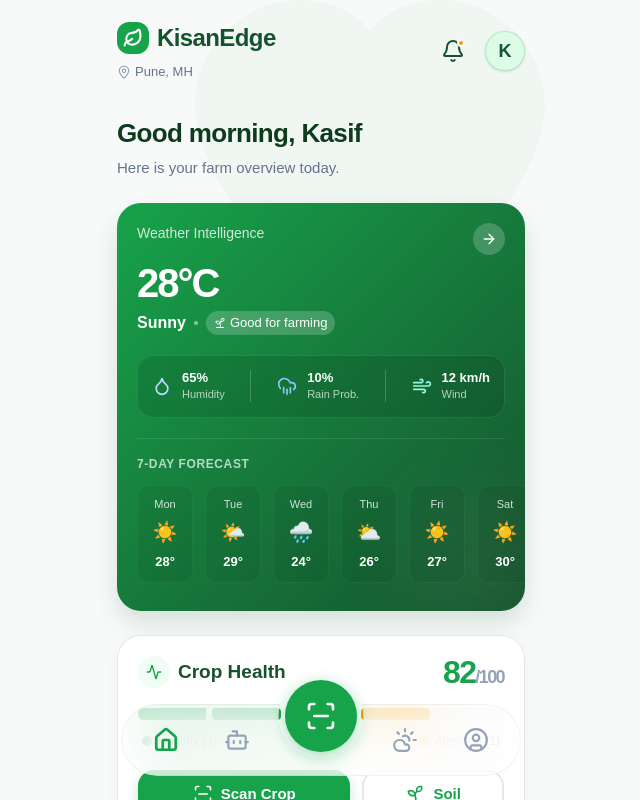
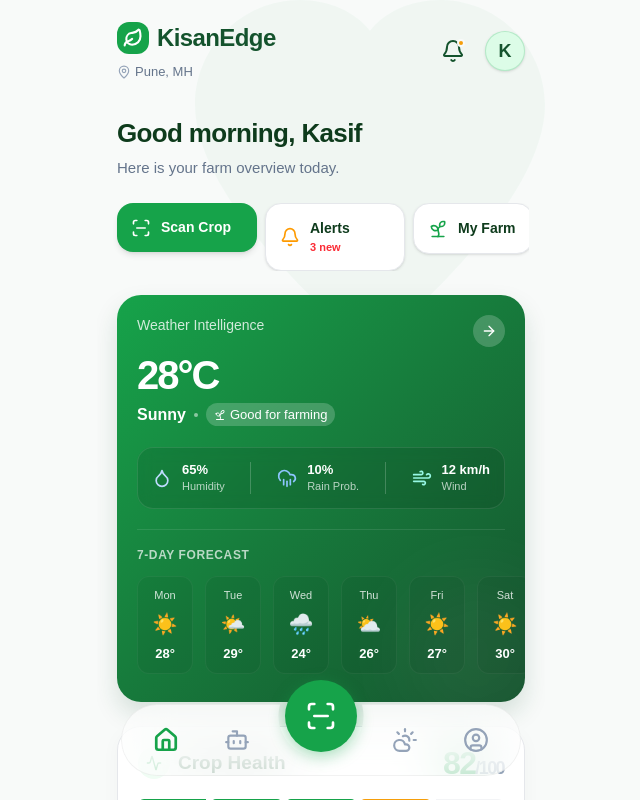
Before and after one commit to MdKasif0/KisanEdge, a Next.js app: page /home in a window 1280 px wide. Shown: the top 800 px of the page, without its empty margins (319-959 px from the left). Built offline with nearby package versions, Linux system fonts and the light colour scheme.

Commit message:
feat: integrate demo state for contextual AI responses and add quick action navigation to dashboard

```diff
--- a/src/app/(app)/assistant/page.tsx
+++ b/src/app/(app)/assistant/page.tsx
@@ -1,10 +1,10 @@
 "use client";
 
-import { Send, Bot, User, Mic, MapPin, CloudSun, Activity, Sprout, AlertTriangle } from "lucide-react";
-import { Button } from "@/components/ui/button";
+import { Send, Bot, User, Mic, MapPin, CloudSun, Activity, Sprout, AlertTriangle, ShieldAlert } from "lucide-react";
 import { useState, useRef, useEffect } from "react";
 import { useUser } from "@/lib/store/user-store";
 import { motion, AnimatePresence } from "framer-motion";
+import { DEMO_SENSOR, DEMO_WEATHER, DEMO_DIAGNOSIS, getContextualResponse } from "@/lib/demo-state";
 
 const SUGGESTIONS = [
   "Why are my tomato leaves turning yellow?",
@@ -15,12 +15,12 @@
 ];
 
 export default function AssistantPage() {
-  const { name, role, location } = useUser();
+  const { name, role, location, crops } = useUser();
   const [input, setInput] = useState("");
   const [messages, setMessages] = useState<{role: 'ai' | 'user', text: string | React.ReactNode}[]>([
     {
       role: 'ai',
-      text: `Hello ${name}! I'm KisanEdge AI, your plant health assistant. I can see you're growing in ${location} and the weather is currently 28°C and Sunny. How can I help you today?`
+      text: `Hello ${name}! I'm KisanEdge AI, your plant health assistant. I can see you're growing in ${location} — it's currently ${DEMO_WEATHER.temp}°C and ${DEMO_WEATHER.condition}. Your soil moisture is at ${DEMO_SENSOR.soilMoisture}%. How can I help you today?`
     }
   ]);
   const [isTyping, setIsTyping] = useState(false);
@@ -41,35 +41,16 @@
     setInput("");
     setIsTyping(true);
 
-    // Mock AI Response
+    const response = getContextualResponse(text);
+
     setTimeout(() => {
       setIsTyping(false);
-      setMessages(prev => [...prev, {
-        role: 'ai',
-        text: (
-          <div className="flex flex-col gap-2">
-            <p className="font-semibold text-[15px]">Yellowing leaves (Chlorosis) in tomatoes is common and usually caused by:</p>
-            <ul className="list-disc pl-5 space-y-1 mt-1 text-[14px]">
-              <li><strong className="text-gray-900">Overwatering or poor drainage:</strong> Checks if soil is soggy.</li>
-              <li><strong className="text-gray-900">Nitrogen deficiency:</strong> Leaves turn pale green then yellow.</li>
-              <li><strong className="text-gray-900">Fungal issues:</strong> Like Early Blight (usually starts with spots).</li>
-            </ul>
-            <div className="bg-orange-50 border border-orange-100 p-2.5 rounded-xl mt-1">
-              <span className="font-semibold text-orange-800 text-[13px] block mb-1">Recommended Actions:</span>
-              <ol className="list-decimal pl-4 text-orange-900 text-[13px] space-y-0.5">
-                <li>Check soil moisture using your sensor.</li>
-                <li>Ensure pots/field have proper drainage.</li>
-                <li>Apply a balanced NPK fertilizer if soil is dry and nutrient-poor.</li>
-              </ol>
-            </div>
-            <p className="text-[11px] text-gray-500 italic mt-1 leading-tight">
-              Note: I am an AI assistant, not a certified agronomist. Please verify treatments for commercial crops.
-            </p>
-          </div>
-        )
-      }]);
-    }, 1500);
+      setMessages(prev => [...prev, { role: 'ai', text: response.text }]);
+    }, response.delay);
   };
+
+  const cropDisplay = crops.length > 0 ? crops.slice(0, 2).join(", ") : "Tomato, Wheat";
+  const hasRecentDiagnosis = true; // Demo mode
 
   return (
     <div className="flex flex-col h-full bg-[#f8faf9] relative pb-24">
@@ -88,10 +69,12 @@
         {/* Context Pills */}
         <div className="flex gap-2 overflow-x-auto hide-scrollbar mt-3 pb-1">
           <ContextPill icon={MapPin} text={location} color="blue" />
-          <ContextPill icon={CloudSun} text="28° Sunny" color="amber" />
-          <ContextPill icon={Sprout} text="Tomato, Wheat" color="emerald" />
-          <ContextPill icon={Activity} text="Moisture: 31%" color="indigo" />
-          <ContextPill icon={AlertTriangle} text="No recent alerts" color="gray" />
+          <ContextPill icon={CloudSun} text={`${DEMO_WEATHER.temp}° ${DEMO_WEATHER.condition}`} color="amber" />
+          <ContextPill icon={Sprout} text={cropDisplay} color="emerald" />
+          <ContextPill icon={Activity} text={`Moisture: ${DEMO_SENSOR.soilMoisture}%`} color="indigo" />
+          {hasRecentDiagnosis && (
+            <ContextPill icon={ShieldAlert} text="Early Blight detected" color="red" />
+          )}
         </div>
       </div>
 
@@ -128,7 +111,7 @@
               <div className="w-8 h-8 bg-gradient-to-br from-[#16a34a] to-[#14532D] rounded-full flex items-center justify-center shrink-0 shadow-sm">
                 <Bot className="w-4 h-4 text-white" />
               </div>
-              <div className="bg-white p-4 rounded-2xl rounded-tl-none border border-gray-100 flex items-center gap-1 shadow-sm h-11">
+              <div className="bg-white p-4 rounded-2xl rounded-tl-none border border-gray-100 flex items-center gap-1.5 shadow-sm h-11">
                 <div className="w-2 h-2 bg-gray-300 rounded-full animate-bounce" />
                 <div className="w-2 h-2 bg-gray-300 rounded-full animate-bounce" style={{ animationDelay: '0.2s' }} />
                 <div className="w-2 h-2 bg-gray-300 rounded-full animate-bounce" style={{ animationDelay: '0.4s' }} />
@@ -159,7 +142,7 @@
 
         <div className="flex gap-2 items-end pointer-events-auto max-w-[500px] mx-auto">
           <div className="flex-1 bg-white border border-gray-200 rounded-3xl p-1.5 flex items-center shadow-[0_4px_20px_rgba(0,0,0,0.05)] focus-within:border-[#16a34a] focus-within:ring-2 focus-within:ring-[#16a34a]/20 transition-all">
-            <button className="w-10 h-10 rounded-full bg-gray-50 flex items-center justify-center text-gray-500 hover:text-[#16a34a] hover:bg-[#16a34a]/10 transition-colors shrink-0">
+            <button className="w-10 h-10 rounded-full bg-gray-50 flex items-center justify-center text-gray-500 hover:text-[#16a34a] hover:bg-[#16a34a]/10 transition-colors shrink-0 haptic-press">
               <Mic className="w-5 h-5" />
             </button>
             <input
@@ -173,7 +156,7 @@
             {input.trim() && (
               <button
                 onClick={() => handleSend(input)}
-                className="w-10 h-10 rounded-full bg-[#16a34a] flex items-center justify-center text-white shadow-sm hover:bg-[#15803d] shrink-0"
+                className="w-10 h-10 rounded-full bg-[#16a34a] flex items-center justify-center text-white shadow-sm hover:bg-[#15803d] shrink-0 haptic-press"
               >
                 <Send className="w-4 h-4 ml-0.5" />
               </button>
@@ -191,7 +174,8 @@
     amber: "bg-amber-50 text-amber-700 border-amber-100",
     emerald: "bg-emerald-50 text-emerald-700 border-emerald-100",
     indigo: "bg-indigo-50 text-indigo-700 border-indigo-100",
-    gray: "bg-gray-100 text-gray-600 border-gray-200"
+    gray: "bg-gray-100 text-gray-600 border-gray-200",
+    red: "bg-red-50 text-red-700 border-red-100"
   };
 
   return (
--- a/src/components/dashboard/farmer-dashboard.tsx
+++ b/src/components/dashboard/farmer-dashboard.tsx
@@ -12,6 +12,7 @@
 import { useTranslation } from "@/lib/i18n/context";
 import { motion } from "framer-motion";
 import { FARM_CROPS, HOME_PLANTS } from "@/lib/onboarding-data";
+import { DEMO_DIAGNOSIS } from "@/lib/demo-state";
 
 export function FarmerDashboard() {
   const { name, crops } = useUser();
@@ -95,6 +96,31 @@
           <motion.div initial="hidden" animate="show" variants={item} className="pt-2">
             <h1 className="text-[22px] sm:text-[26px] font-bold text-[#0e3b1c] tracking-tight">{t("dashboard.greeting")}, {name}</h1>
             <p className="text-[14px] sm:text-[15px] text-[#64748b] font-medium mt-1">{t("dashboard.subtitle")}</p>
+          </motion.div>
+
+          {/* Quick Actions */}
+          <motion.div variants={item} className="flex gap-2 overflow-x-auto hide-scrollbar -mx-1 px-1">
+            <Link href="/scan" className="flex-1">
+              <div className="bg-[#16a34a] text-white rounded-2xl p-3.5 flex items-center gap-2.5 shadow-md haptic-press min-w-[140px]">
+                <ScanLine className="w-5 h-5 shrink-0" />
+                <span className="font-bold text-[14px]">Scan Crop</span>
+              </div>
+            </Link>
+            <Link href="/alerts" className="flex-1">
+              <div className="bg-white border border-gray-200 rounded-2xl p-3.5 flex items-center gap-2.5 shadow-sm haptic-press min-w-[140px]">
+                <Bell className="w-5 h-5 text-amber-500 shrink-0" />
+                <div className="flex flex-col">
+                  <span className="font-bold text-[14px] text-[#0e3b1c]">Alerts</span>
+                  <span className="text-[11px] text-red-500 font-semibold">3 new</span>
+                </div>
+              </div>
+            </Link>
+            <Link href="/farm" className="flex-1">
+              <div className="bg-white border border-gray-200 rounded-2xl p-3.5 flex items-center gap-2.5 shadow-sm haptic-press min-w-[120px]">
+                <Sprout className="w-5 h-5 text-[#16a34a] shrink-0" />
+                <span className="font-bold text-[14px] text-[#0e3b1c]">My Farm</span>
+              </div>
+            </Link>
           </motion.div>
 
           {/* Weather Intelligence Card */}
```
